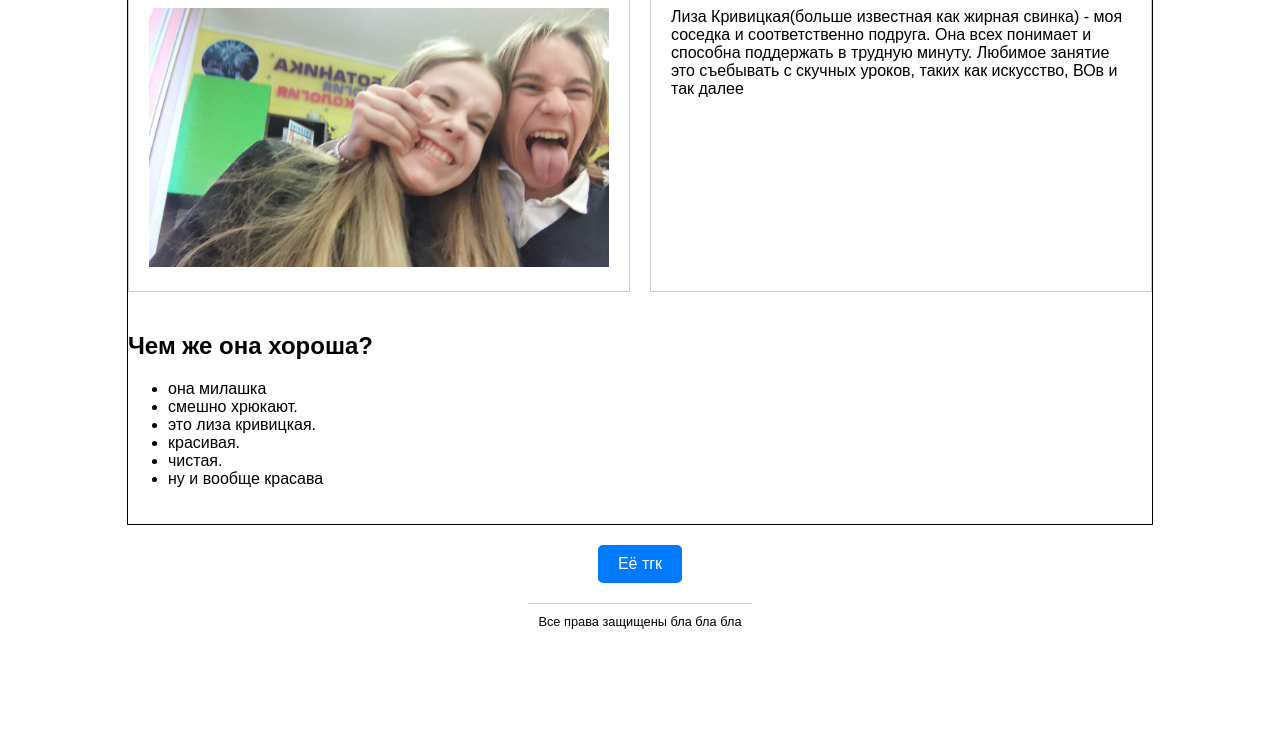
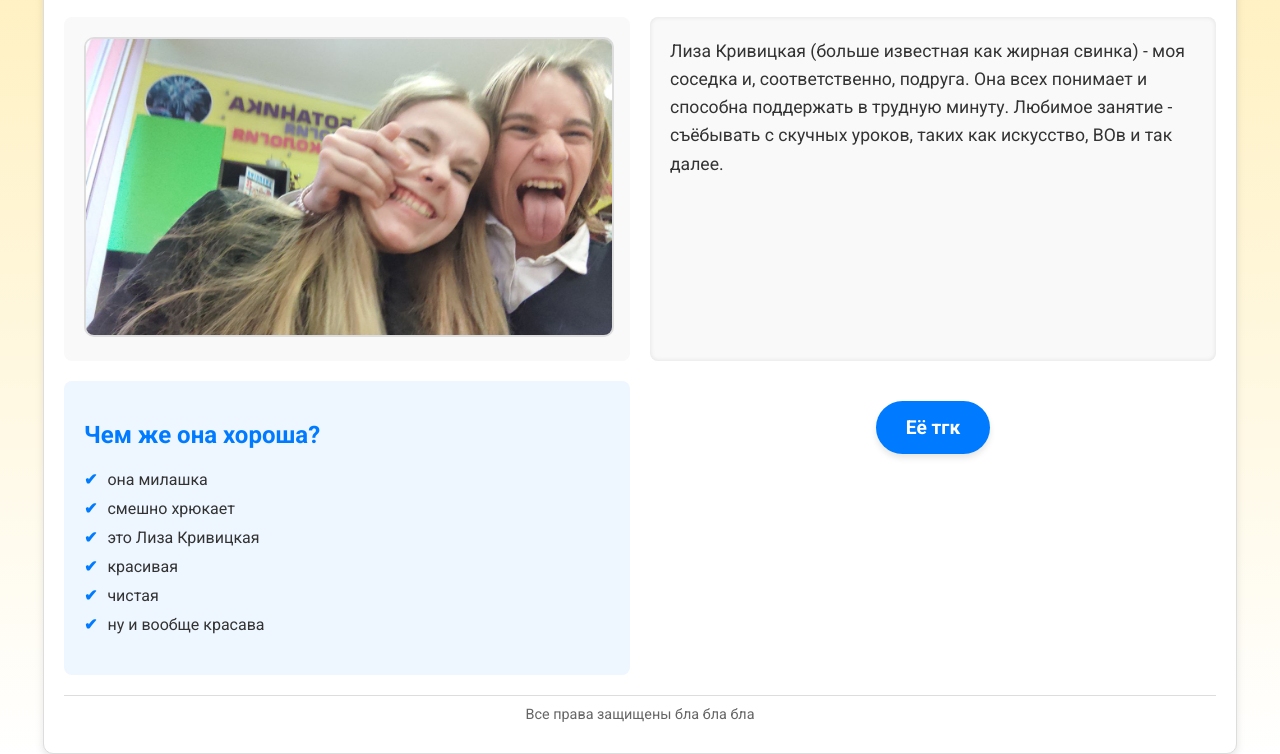
Before and after one commit to TITAN-mini/-, a plain HTML site: page index.html in a window 1280 px wide. Shown: the part 111-865 px from the top of the page. Before the commit the page ends 800 px from the top, so only its background shows below. Drawn offline with Linux system fonts and the light colour scheme.

Commit message:
Update index.html

```diff
--- a/index.html
+++ b/index.html
@@ -6,18 +6,24 @@
     <title>Пример сайта</title>
     <style>
         body {
-            font-family: Arial, sans-serif;
+            font-family: 'Roboto', sans-serif;
             margin: 0;
             padding: 0;
+            background: linear-gradient(to bottom, #ffefba, #ffffff);
+            color: #333;
             display: flex;
             flex-direction: column;
             align-items: center;
             justify-content: center;
         }
         .container {
-            width: 80%;
+            width: 90%;
             max-width: 1200px;
-            border: 1px solid #000;
+            border: 1px solid #ddd;
+            background: #fff;
+            box-shadow: 0 4px 8px rgba(0, 0, 0, 0.1);
+            border-radius: 10px;
+            overflow: hidden;
             display: grid;
             grid-template-areas:
                 "header header"
@@ -26,29 +32,64 @@
                 "footer footer";
             grid-template-columns: 1fr 1fr;
             grid-gap: 20px;
+            padding: 20px;
         }
         .header {
             grid-area: header;
             text-align: center;
-            font-size: 2em;
+            font-size: 2.5em;
             font-weight: bold;
             padding: 20px;
+            background: #007BFF;
+            color: #fff;
+            border-radius: 8px;
         }
         .image {
             grid-area: image;
             text-align: center;
             padding: 20px;
-            border: 1px solid #ccc;
+            border-radius: 8px;
+            background: #f9f9f9;
+        }
+        .image img {
+            max-width: 100%;
+            height: auto;
+            border-radius: 10px;
+            border: 2px solid #ddd;
         }
         .description {
             grid-area: description;
             padding: 20px;
-            border: 1px solid #ccc;
+            font-size: 1.1em;
+            line-height: 1.6;
+            background: #f9f9f9;
+            border-radius: 8px;
+            box-shadow: inset 0 0 5px rgba(0, 0, 0, 0.1);
         }
-        .features {
+        .benefits {
             grid-area: features;
             padding: 20px;
-            border: 1px solid #ccc;
+            background: #eef6ff;
+            border-radius: 8px;
+        }
+        .benefits h2 {
+            font-size: 1.5em;
+            margin-bottom: 10px;
+            color: #007BFF;
+        }
+        .benefits ul {
+            list-style: none;
+            padding: 0;
+        }
+        .benefits ul li {
+            padding: 5px 0;
+            position: relative;
+        }
+        .benefits ul li:before {
+            content: "✔";
+            color: #007BFF;
+            font-weight: bold;
+            margin-right: 10px;
         }
         .button {
             grid-area: button;
@@ -57,11 +98,15 @@
         }
         .button a {
             display: inline-block;
-            padding: 10px 20px;
+            padding: 15px 30px;
             background-color: #007BFF;
             color: white;
             text-decoration: none;
-            border-radius: 5px;
+            border-radius: 50px;
+            font-size: 1.2em;
+            font-weight: bold;
+            transition: background-color 0.3s;
+            box-shadow: 0 4px 6px rgba(0, 0, 0, 0.1);
         }
         .button a:hover {
             background-color: #0056b3;
@@ -69,33 +114,32 @@
         .footer {
             grid-area: footer;
             text-align: center;
-            font-size: 0.8em;
+            font-size: 0.9em;
             padding: 10px;
-            border-top: 1px solid #ccc;
+            color: #666;
+            border-top: 1px solid #ddd;
         }
     </style>
+    <link href="https://fonts.googleapis.com/css2?family=Roboto:wght@400;700&display=swap" rel="stylesheet">
 </head>
 <body>
     <div class="container">
         <div class="header">Лиза Кривицкая</div>
         <div class="image">
-    <img src="photo_2025-01-03_20-02-47.jpg" style="max-width: 100%; height: auto;">
-    </div>
-        <div class="description">Лиза Кривицкая(больше известная как жирная свинка) - моя соседка и соответственно подруга. Она всех понимает и способна поддержать в трудную минуту. Любимое занятие это съебывать с скучных уроков, таких как искусство, ВОв и так далее</div>
-        </section>
-
+            <img src="photo_2025-01-03_20-02-47.jpg" alt="Фото Лизы Кривицкой">
+        </div>
+        <div class="description">Лиза Кривицкая (больше известная как жирная свинка) - моя соседка и, соответственно, подруга. Она всех понимает и способна поддержать в трудную минуту. Любимое занятие - съёбывать с скучных уроков, таких как искусство, ВОв и так далее.</div>
         <section class="benefits">
             <h2>Чем же она хороша?</h2>
             <ul>
                 <li>она милашка</li>
-                <li>смешно хрюкают.</li>
-                <li>это лиза кривицкая.</li>
-                <li>красивая.</li>
-                <li>чистая.</li>
+                <li>смешно хрюкает</li>
+                <li>это Лиза Кривицкая</li>
+                <li>красивая</li>
+                <li>чистая</li>
                 <li>ну и вообще красава</li>
             </ul>
         </section>
-    </div>
         <div class="button">
             <a href="https://t.me/lizkakakaka" target="_blank">Её тгк</a>
         </div>
```
